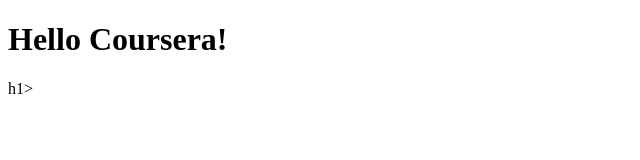
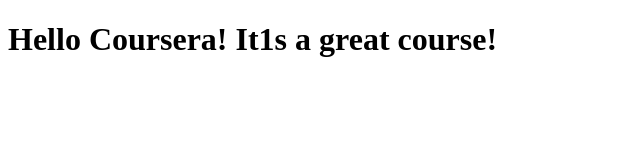
Before and after one commit to ACelniku/coursera-test, a plain HTML site: page site/index.html in a window 1280 px wide. Shown: the whole page, without its empty margins (0-640 px from the left). Drawn offline with Linux system fonts and the light colour scheme.

Commit message:
Small addition to our page content.

```diff
--- a/site/index.html
+++ b/site/index.html
@@ -4,6 +4,6 @@
 	<title>Hello Coursera!</title>
 </head>
 <body>
-<h1>Hello Coursera!</h1>h1>
+<h1>Hello Coursera! It1s a great course!</h1>
 </body>
 </html>
```
